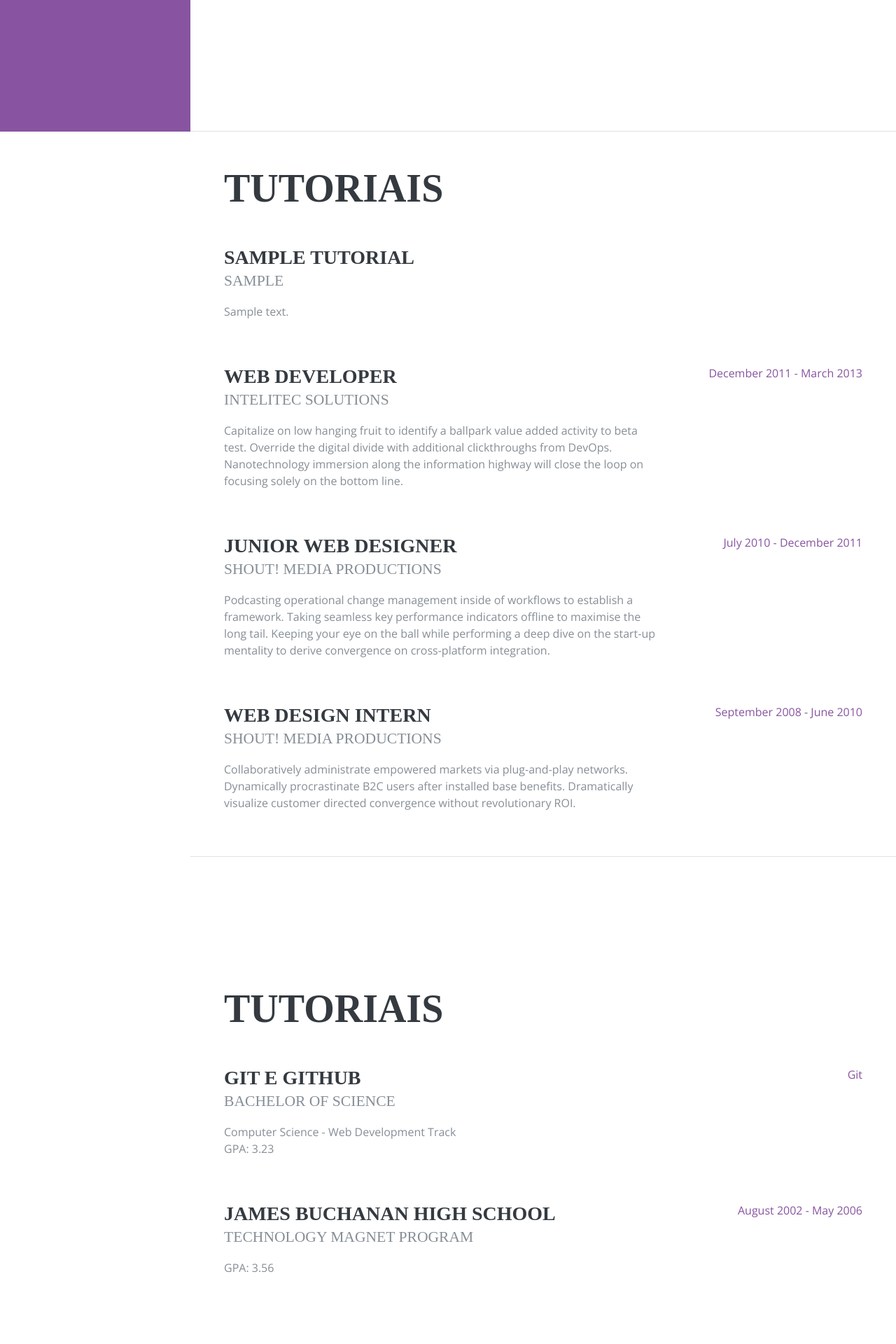
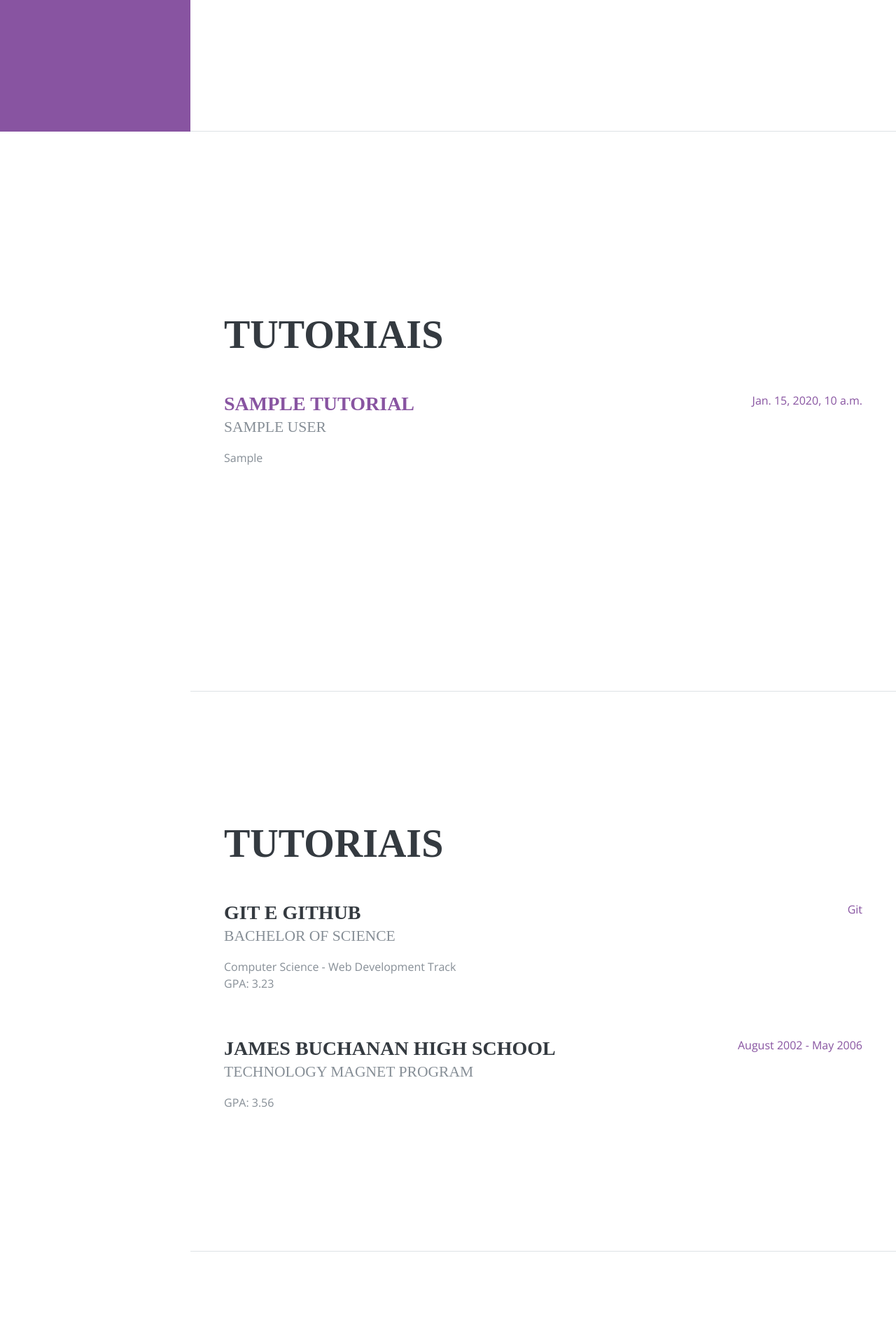
Before and after one commit to EduardaGoulart/pyduda, a Django app: template blog/core/templates/core/index.html in a window 1280 px wide. Shown: the part 612-2532 px from the top of the page at 70% size. Run offline with Django 3.2, Linux system fonts and the light colour scheme; the template is opened without the code that fills it: values that come from a table or form of the project are taken from there, others are empty; tables that the repository leaves empty hold one stand-in row (values such as "Sample post"); parts of the project's set-up code (start-up, migrations or seed data) failed here and were passed over; some libraries are stand-ins or nearby versions; some web fonts are replaced.

Commit message:
mostrando os resumos

```diff
--- a/blog/core/models.py
+++ b/blog/core/models.py
@@ -1,10 +1,16 @@
 from django.db import models
+from django.utils import timezone
 
 
 class Tutorial(models.Model):
-    autor = models.CharField(max_length=250)
-    texto = models.TextField()
-    titulo = models.CharField(max_length=100)
+    author = models.CharField(max_length=250)
+    resume = models.TextField()
+    title = models.CharField(max_length=100)
+    pushised_data = models.DateTimeField(blank=True, null=True)
+
+    def publish(self):
+        self.pushised_data = timezone.now()
+        self.save()
 
     def __str__(self):
-        return self.titulo
+        return self.title
--- /dev/null
+++ b/blog/core/templates/core/conteudo.html
@@ -0,0 +1,5 @@
+{% extends 'core/index.html' %}
+
+{% block content %}
+<h1>UHUHUHUHH</h1>
+{% endblock %}
--- a/blog/core/templates/core/index.html
+++ b/blog/core/templates/core/index.html
@@ -113,57 +113,25 @@
       </section>
 
         <section class="resume-section p-3 p-lg-5 d-flex flex-column" id="experience">
+        {% block content %}
             <div class="my-auto">
                 <h2 class="mb-5">Tutoriais</h2>
 
-
+                {% for post in posts %}
                     <div class="resume-item d-flex flex-column flex-md-row mb-5">
                         <div class="resume-content mr-auto">
-              <h3 class="mb-0">{{ conteudo }}</h3>
-              <div class="subheading mb-3">{{ conteudo.autor }}</div>
-              <p>{{ conteudo.texto }}</p>
+                            <h3 class="mb-0"><a href="{% url 'content' %}">{{ post.title }}</a></h3>
+                            <div class="subheading mb-3">{{ post.author }}</div>
+                            <p>{{ post.resume }}</p>
                         </div>
                         <div class="resume-date text-md-right">
-              <span class="text-primary"><a href="#"></a></span>
+                            <span class="text-primary">{{ post.pushised_data }}</span>
                         </div>
                     </div>
-
-
-          <div class="resume-item d-flex flex-column flex-md-row mb-5">
-            <div class="resume-content mr-auto">
-              <h3 class="mb-0">Web Developer</h3>
-              <div class="subheading mb-3">Intelitec Solutions</div>
-              <p>Capitalize on low hanging fruit to identify a ballpark value added activity to beta test. Override the digital divide with additional clickthroughs from DevOps. Nanotechnology immersion along the information highway will close the loop on focusing solely on the bottom line.</p>
-            </div>
-            <div class="resume-date text-md-right">
-              <span class="text-primary">December 2011 - March 2013</span>
-            </div>
-          </div>
-
-          <div class="resume-item d-flex flex-column flex-md-row mb-5">
-            <div class="resume-content mr-auto">
-              <h3 class="mb-0">Junior Web Designer</h3>
-              <div class="subheading mb-3">Shout! Media Productions</div>
-              <p>Podcasting operational change management inside of workflows to establish a framework. Taking seamless key performance indicators offline to maximise the long tail. Keeping your eye on the ball while performing a deep dive on the start-up mentality to derive convergence on cross-platform integration.</p>
-            </div>
-            <div class="resume-date text-md-right">
-              <span class="text-primary">July 2010 - December 2011</span>
-            </div>
-          </div>
-
-          <div class="resume-item d-flex flex-column flex-md-row">
-            <div class="resume-content mr-auto">
-              <h3 class="mb-0">Web Design Intern</h3>
-              <div class="subheading mb-3">Shout! Media Productions</div>
-              <p>Collaboratively administrate empowered markets via plug-and-play networks. Dynamically procrastinate B2C users after installed base benefits. Dramatically visualize customer directed convergence without revolutionary ROI.</p>
-            </div>
-            <div class="resume-date text-md-right">
-              <span class="text-primary">September 2008 - June 2010</span>
-            </div>
-          </div>
+                {% endfor %}
 
             </div>
-
+        {% endblock %}
         </section>
 
       <section class="resume-section p-3 p-lg-5 d-flex flex-column" id="education">
--- a/blog/urls.py
+++ b/blog/urls.py
@@ -15,9 +15,10 @@ Including another URLconf
 """
 from django.contrib import admin
 from django.urls import path
-from blog.core.views import Home
+from blog.core.views import Home, TutorialContent
 
 urlpatterns = [
     path('admin/', admin.site.urls),
     path('', Home.as_view(), name='list'),
+    path('conteudo', TutorialContent.as_view(), name='content'),
 ]
```
Also changed, not shown: blog/core/templates/index.html (deleted, +0 -20 lines), blog/core/views.py (+11 -2 lines), blog/core/migrations/0002_auto_20180727_1247.py (added), blog/core/migrations/0003_auto_20180727_1259.py (added). Lines whose indentation alone changed are shown as unchanged.
